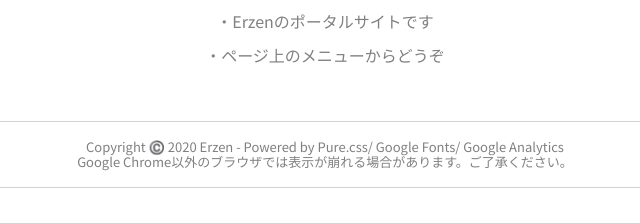
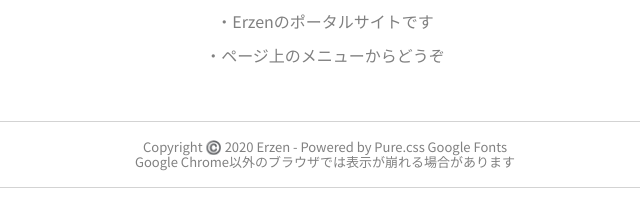
Before and after one commit to Erzen02/erzen.github.io, a plain HTML site: page index.html in a window 1280 px wide. Shown: the part 577-800 px from the top of the page, without its empty margins (315-955 px from the left). Drawn offline with nearby package versions, Linux system fonts and the light colour scheme.

Commit message:
[MOD] Fix footer text of index

```diff
--- a/index.html
+++ b/index.html
@@ -46,7 +46,8 @@
         <h1>News</h1>
       </div>
       <div class="pure-u-1-1">
-        <p>・Feb 7th 2020 - サイト公開<br>・Feb 8th 2020 - モバイル画面対応 - NEW!</p>
+        <p>・Feb 7th 2020 - サイト公開<br>
+          ・Feb 8th 2020 - モバイル画面対応 - NEW!</p>
       </div>
       <div class="pure-u-1-1">
         <h1>About</h1>
@@ -58,7 +59,7 @@
     </div>
   </div>
   <div class="footer">
-    <p>Copyright ©️ 2020 Erzen - Powered by Pure.css/ Google Fonts/ Google Analytics<br>Google Chrome以外のブラウザでは表示が崩れる場合があります。ご了承ください。</p>
+    <p>Copyright ©️ 2020 Erzen - Powered by Pure.css Google Fonts<br>Google Chrome以外のブラウザでは表示が崩れる場合があります</p>
   </div>
 </body>
 
```
